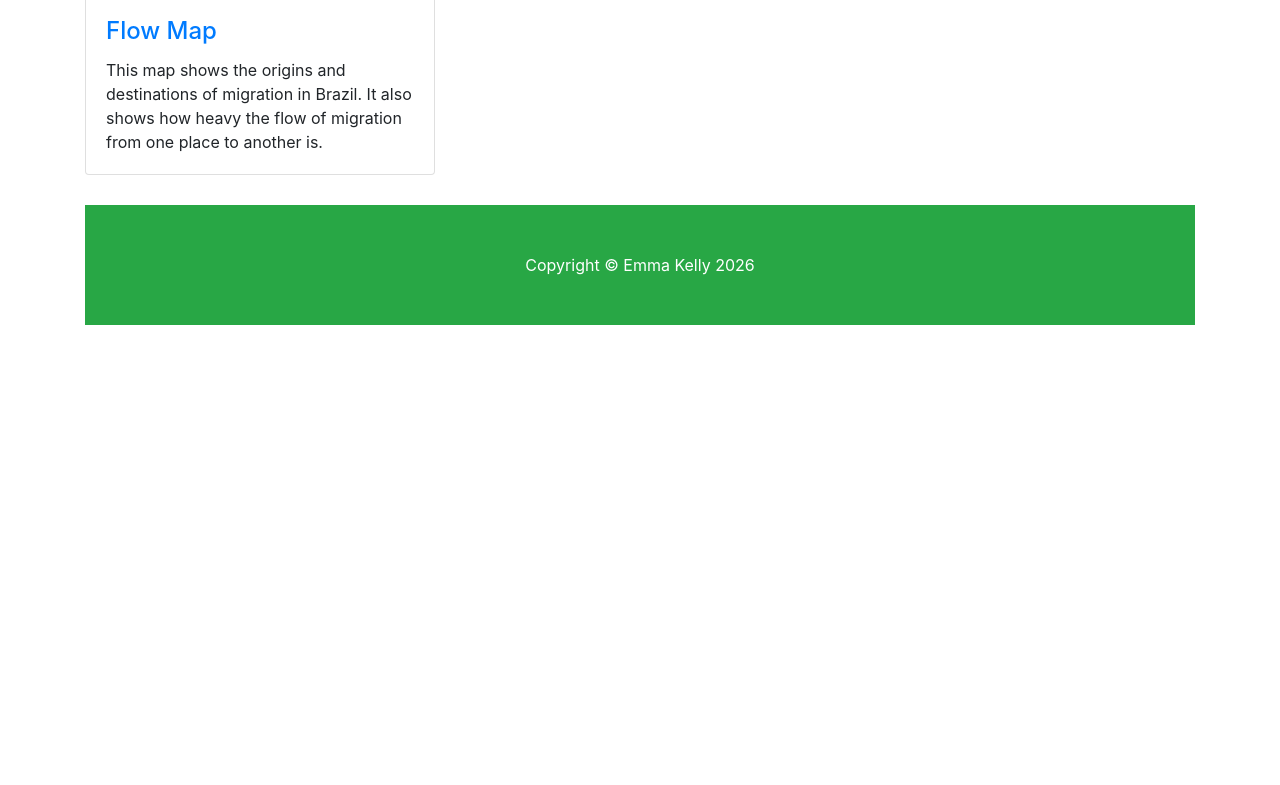
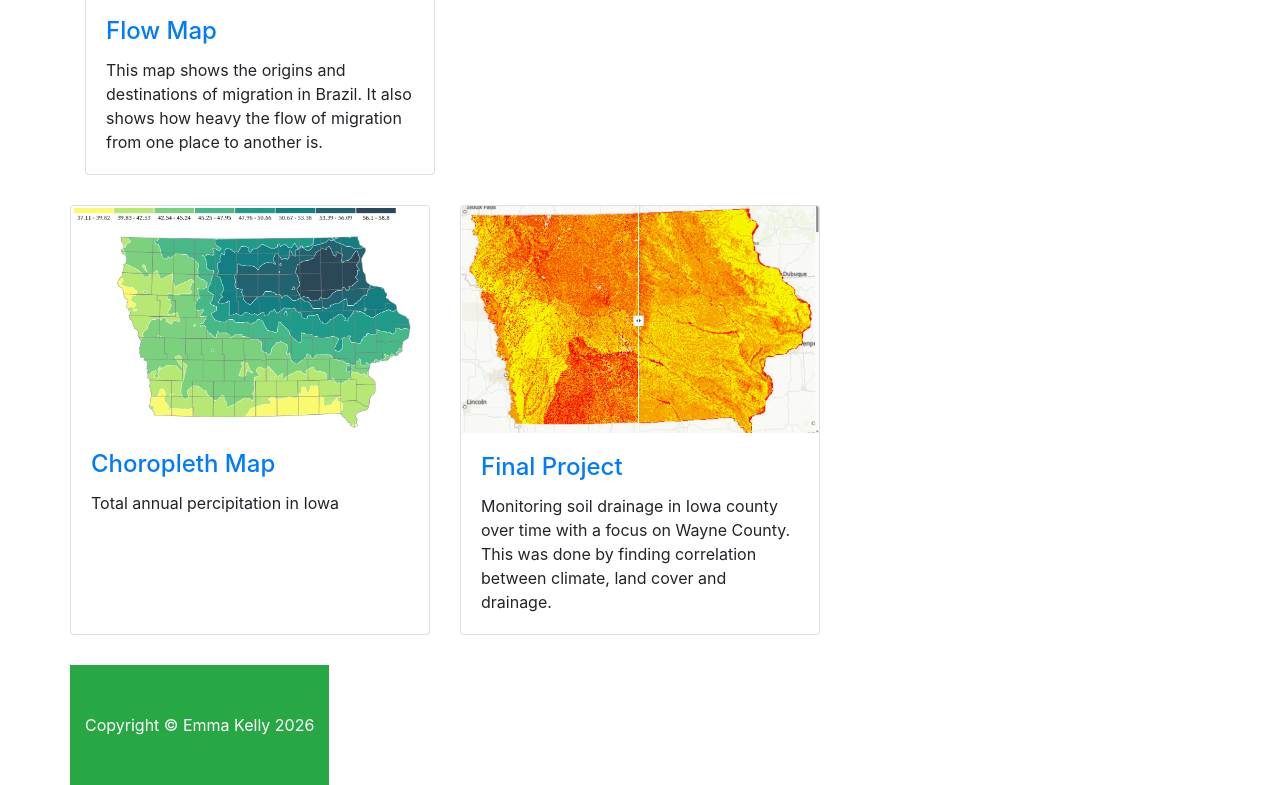
Before and after one commit to geog3540/etkelly, a website: page index.html in a window 1280 px wide. Shown: the part 1181-1966 px from the top of the page. Before the commit the page ends 1506 px from the top, so only its background shows below. Drawn offline with Linux system fonts and the light colour scheme.

Commit message:
final proj

```diff
--- a/index.html
+++ b/index.html
@@ -102,7 +102,29 @@
             </div>
           </div>
         </div>
-
+      <div class="row">
+        <div class="col-lg-4 col-sm-6 portfolio-item">
+          <div class="card h-100">
+            <a href="#"><img class="card-img-top" src="images/Isarithmic.png" alt=""></a>
+            <div class="card-body">
+              <h4 class="card-title">
+                <a href="https://observablehq.com/@caglarkoylu/isarithmic-mapping-geog-3540" target="_blank" >Choropleth Map</a>
+              </h4>
+              <p class="card-text">Total annual percipitation in Iowa</p>
+            </div>
+          </div>
+        </div>
+        <div class="col-lg-4 col-sm-6 portfolio-item">
+          <div class="card h-100">
+            <a href="#"><img class="card-img-top" src="images/FinalProj.png" alt=""></a>
+            <div class="card-body">
+              <h4 class="card-title">
+                <a href="https://arcg.is/0GH11b0">Final Project</a>
+              </h4>
+              <p class="card-text">Monitoring soil drainage in Iowa county over time with a focus on Wayne County. This was done by finding correlation between climate, land cover and drainage.</p>
+            </div>
+          </div>
+        </div>
       <!-- /.row -->
 
 
```
Also changed, not shown: images/FinalProj.png (added), images/Isarithmic.png (added).
